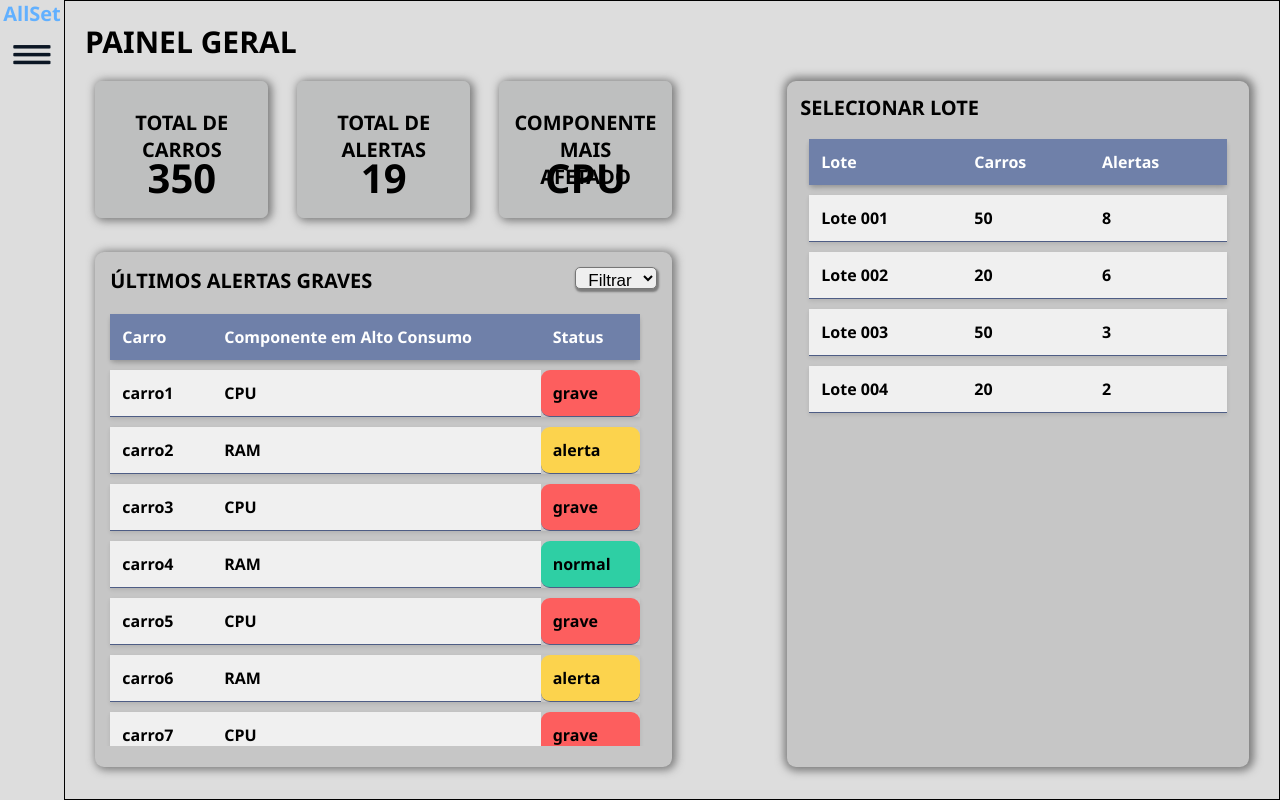
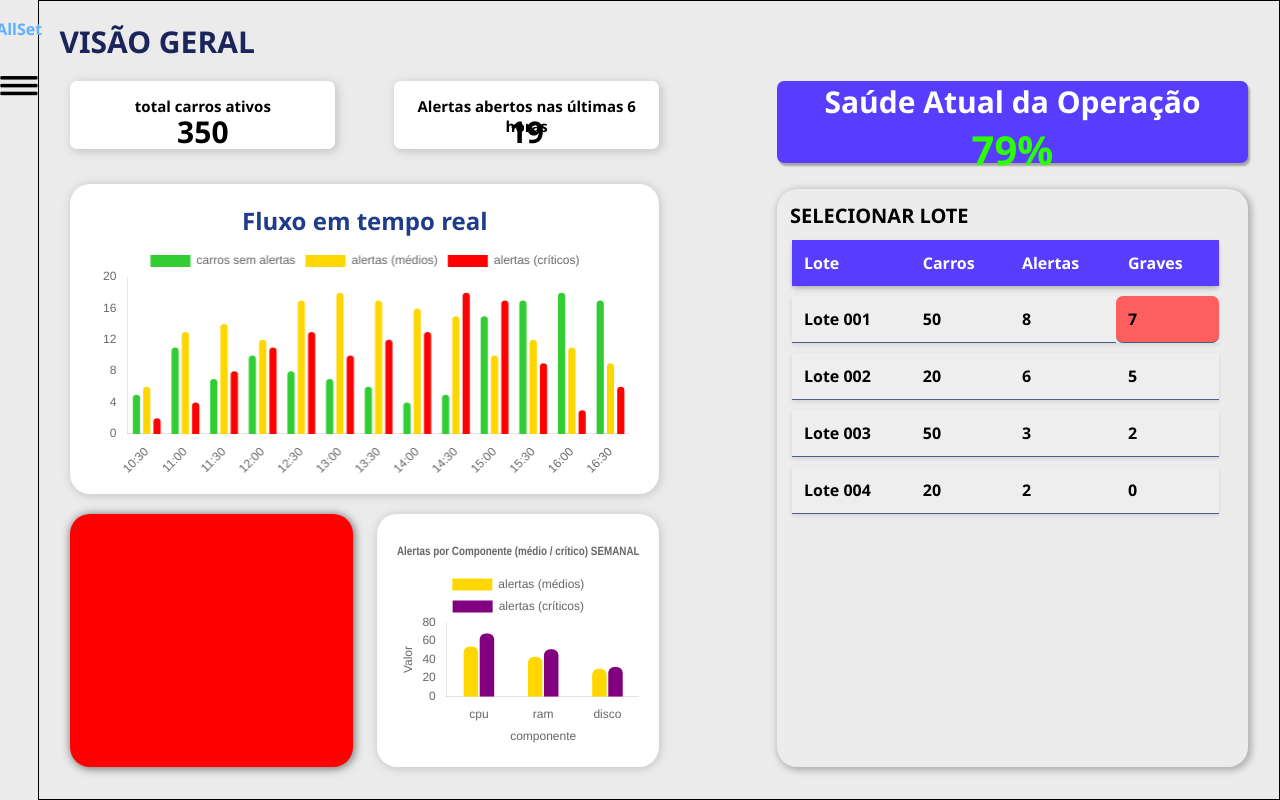
Before and after one commit to felipesmithdev/AllSet, a website: page public/dashboard_tecnico/monitoramento.html in a window 1280 px wide. Drawn offline with nearby package versions, Linux system fonts and the light colour scheme.

Commit message:
Adicionando algumas configurações dashboard do gerente de segurança

```diff
--- a/public/css/monitoramento.css
+++ b/public/css/monitoramento.css
@@ -14,7 +14,7 @@ body {
     height: 100vh;
     width: 100vw;
     font-family: 'Barlow', 'Segoe UI', 'Segoe UI', Tahoma, Geneva, Verdana, sans-serif;
-    background-color: #DDDDDD;
+    background-color: #EBEBEB;
     display: block;
 }
 
@@ -31,7 +31,7 @@ span {
 
 .secao-side {
     height: 100vh;
-    width: 5%;
+    width: 3%;
     display: flex;
     justify-content: center;
 }
@@ -46,8 +46,11 @@ span {
     z-index: 1100;
 }
 
+.logo{
+  padding: 18px;
+}
 .logo span {
-    font-size: 20px;
+    font-size: 16px;
 }
 
 
@@ -57,7 +60,7 @@ span {
 }
 
 #menu-bar {
-    color: #0B1624;
+    color: #000000;
     font-size: 25px;
     transform: scaleX(-1.7);
     padding: 5px;
@@ -185,10 +188,10 @@ span {
 }
 
 .conteudo-principal{
-  width: 95% !important;
+  width: 97% !important;
   height: 100vh !important;
   color: white !important;
-  background-color: #DDDDDD !important;
+  background-color: #EBEBEB !important;
   overflow: hidden !important;
   border: solid 0.2px black;
   display: flex;
@@ -201,7 +204,7 @@ span {
   height: 10%;
   padding: 20px;
   & span{
-    color: #000000;
+    color: #1B2559;
     font-weight: 800;
     font-size: 30px;
   }
@@ -226,28 +229,29 @@ span {
   width: 40%;
   height: 100%;
   display: flex;
-  /* justify-content: space-between; */
+  justify-content: space-between;
   flex-direction: column;
   align-items: center;
-  background-color: #C6C6C6;
-  border-radius: 9px;
-  box-shadow: 1px 0px 8px 4px #7c7c7c;
+  /* border: solid 1px black; */
+  /* background-color: #FFFFFF; */
+  /* border-radius: 9px; */
+  /* box-shadow: 1px 0px 8px 4px #7c7c7c; */
 }
 
 .kpi_container{
   width: 100%;
-  height: 20%;
+  height: 10%;
   display: flex;
   justify-content: space-between;
 }
 
 .kpi_1{
-  width: 30%;
+  width: 45%;
   height: 100%;
-  background-color: rgba(132, 133, 135, 0.345);
+  background-color: #FFFFFF;
   /* opacity: 0.1; */
   border-radius: 7px;
-  box-shadow: 2px 1px 8px 2px #7c7c7c;
+  box-shadow: 2px 2px 8px 1px rgb(199, 199, 199);
   display: flex;
   flex-direction: column;
   justify-content: space-around;
@@ -257,27 +261,37 @@ span {
 
 .carros_container{
   width: 100%;
-  height: 75%;
-  background-color: #C6C6C6;
-  border-radius: 9px;
+  height: 85%;
+  background-color: transparent;
+  /* border-radius: 9px; */
   display: flex;
   flex-direction: column;
-  box-shadow: 2px 1px 8px 2px #7c7c7c;
+  /* box-shadow: 2px 1px 8px 2px #7c7c7c; */
+  gap: 20px;
 }
 
-.titulo_carros{
+.irmao_carro{
   width: 100%;
-  border-radius: 9px;
-  height: 10%;
+  border-radius: 20px;
+  height: 55%;
+  /* border: solid 1px #000000; */
+  background-color: #FFFFFF;
+  box-shadow: 1px 1px 8px 1px rgb(199, 199, 199);
   display: flex;
+  flex-direction: column;
+  overflow: hidden;
+}
+
+.irmao_carro_baixo{
+  width: 100%;
+  height: 45%;
+  background-color: transparent;
+  /* border-radius: 9px; */
+  display: flex;
+  flex-direction: row;
+  /* box-shadow: 2px 1px 8px 2px #7c7c7c; */
+  gap: 20px;
   justify-content: space-between;
-  padding: 15px;
-
-  & span {
-    font-size: 20px;
-    color: #000000;
-    font-weight: 700;
-  }
 }
 
 .titulo_lotes{
@@ -309,7 +323,7 @@ span {
 }
 
 .tabela_lotes thead {
-  background-color: #6f80a9;
+  background-color: #583DFF;
   position: sticky;
   top: 0;
   z-index: 2;
@@ -325,7 +339,7 @@ span {
 
 .tabela_lotes tbody tr td {
   cursor: pointer;
-  background-color: #f0f0f0;
+  background-color: #EEEEEE;
   color: #000000;
   padding: 12px;
   font-weight: 600;
@@ -339,6 +353,7 @@ span {
 table.tabela_lotes tbody tr.selecionado:hover td {
   background-color: #6b7789 !important;
   color: #ffffff;
+  border-radius: 0px;
 }
 
 .tabela_lotes tr {
@@ -357,100 +372,140 @@ table.tabela_lotes tbody tr.selecionado:hover td {
   cursor: pointer;
 }
 
-.tabela_container_carros{
-  height: 86%;
-  width: 97%;
-  overflow-y: auto;
-  overflow-x: hidden;
-  padding-inline: 15px;
-  border-radius: 10px;
-}
-
-
-.tabela_carros {
-  width: 100%;
-  border-spacing: 0 10px;
-  border-collapse: separate;
-  background-color: transparent;
-}
-
-.tabela_carros thead {
-  background-color: #6f80a9;
-  position: sticky;
-  top: 0;
-  z-index: 2;
-  box-shadow: 0px 4px 6px -2px rgba(0,0,0,0.2);
-}
-
-.tabela_carros thead th {
-  color: #ffffff;
-  padding: 12px;
-  text-align: left;
-
-}
-
-.tabela_carros tbody tr td {
-  cursor: pointer;
-  background-color: #f0f0f0;
-  color: #000000;
-  padding: 12px;
-  font-weight: 600;
-  text-align: left;
-  border-radius: 0px;
-  border: none;
-  box-shadow: none;
-  border-bottom: 1px solid #4e5d85;
-}
-
-table.tabela_carros tbody tr.selecionado:hover td {
-  background-color: #0B1624 !important;
-}
-
-.tabela_carros tr {
-  box-shadow: 0 2px 4px rgba(0, 0, 0, 0.1);
-}
-
-.status.critico {
-  background-color: #FD5E5E;
-  font-weight: bold;
-  border-radius: 9px;
-}
-
-.status.alerta {
-  background-color: #FCD34D;
-  font-weight: bold;
-  border-radius: 9px;
-}
-
-.status.normal {
-  background-color: #08d19ccc;
-  border-radius: 9px;
-  font-weight: bold;
-}
-
-table.tabela_carros tbody tr.selecionado:hover td {
-  background-color: #6b7789 !important;
-  border-radius: 0px;
-  color: #ffffff;
-}
-
 .kpi_1 .kpi_top{
   padding: 15px;
   width: 100%;
   height: 20%;
-  font-size: 20px;
+  font-size: 15px;
   text-align: center;
+  & span{
+    font-weight: 600;
+    color: #000000;
+  }
+}
+
+.kpi_1 .kpi_mid{
+  /* padding: 10px; */
+  font-size: 30px;
   & span{
     font-weight: 900;
     color: #000000;
   }
 }
 
-.kpi_1 .kpi_mid{
-  /* padding: 10px; */
-  font-size: 40px;
-  & span{
-    font-weight: 900;
-    color: #000000;
+
+.modal_carro{
+  color: #000000;
+    width: 9000px !important;
+    height: 700px !important;
+    max-width: none !important; /* evita o limite padrão do jSuites */
+
+}
+
+.modal_carro span {
+  color: #000000;
+}
+
+.bar_componentes{
+  /* border: solid 1px black; */
+  background-color: #FFFFFF;
+  width: 48%;
+  display: flex;
+  align-items: center;
+  justify-content: center;
+  height: 100%;
+  border-radius: 20px;
+  box-shadow: 1px 1px 8px 1px rgb(199, 199, 199);
+}
+
+.pop_alerta{
+  background-color: rgb(255, 0, 0);
+  width: 48%;
+  height: 100%;
+  border-radius: 20px;
+  box-shadow: 1px 1px 8px 1px rgb(118, 118, 118);
+}
+.titulo_grafico_bar{
+  height: 10%;
+  width: 100%;
+}
+.div_grafico_tempo_real{
+  width: 100%;
+  display: flex;
+  position: relative;
+  /* align-items: center; */
+  padding: 30px;
+  justify-content: center;
+  height: 95%;
+  /* height: 90%; */
+
+  & canvas {
+      width: 100%;
+      height: 20%;
+      /* padding: 0px; */
+
+    }
+}
+
+.div_grafico_componentes {
+  width: 100%;
+  display: flex;
+  position: relative;
+  /* align-items: center; */
+  padding: 20px;
+  align-items: center;
+  justify-content: center;
+  height: 100%;
+
+  & canvas {
+      width: 100%;
+      /* padding: 100px; */
+    }
+}
+
+.content_irmao {
+  width: 100%;
+  height: 100%;
+  display: flex;
+  flex-direction: column;
+  gap: 26px;
+}
+
+.kpi_saude{
+  width: 100%;
+  height: 12%;
+  /* border: solid 1px green; */
+  border-radius: 7px;
+  background-color: #583DFF;
+  box-shadow: 2px 3px 2px 0px #a5a5a6;
+  display: flex;
+  align-items: center;
+  flex-direction: column;
+
+  & .titulo_saude{
+    font-size: 30px;
+    font-weight: 700;
+  }
+
+  & .valor_saude{
+    font-size: 40px;
+    font-weight: 600;
+    color: #2bff00;
   }
 }
+
+.content_lotes{
+  width: 100%;
+  height: 85%;
+  display: flex;
+  flex-direction: column;
+  background-color: #ececec;
+  border-radius: 20px;
+  box-shadow: 2px 2px 6px 2px #b3b3b3;
+  /* border: solid 1px black; */
+}
+
+td.status_lote{
+  background-color: #FD5E5E !important;
+  border-radius: 7px !important;
+}
--- a/public/dashboard_tecnico/monitoramento.html
+++ b/public/dashboard_tecnico/monitoramento.html
@@ -8,6 +8,9 @@
     <link rel="website icon" type="png" href="../assets/img/logoAllSet.png" />
     <script src="https://cdn.jsdelivr.net/npm/chart.js"></script>
      <script src="../js/sessao.js"></script>
+  <!-- parte do modal -->
+     <script src="https://cdn.jsdelivr.net/npm/chart.js"></script>
+
     <link
     rel="stylesheet"
     href="https://cdnjs.cloudflare.com/ajax/libs/font-awesome/5.15.4/css/all.min.css"
@@ -24,110 +27,48 @@
     </div>
 
     <main class="conteudo-principal">
-      <div class="titulo_dash"> <span>PAINEL GERAL</span></div>
+      <div class="titulo_dash"> <span>VISÃO GERAL</span></div>
       <div class="pai_container">
         <div class="filho_container">
             <div class="kpi_container">
                 <div class="kpi_1">
-                    <div class="kpi_top"><span>TOTAL DE CARROS</span></div>
+                    <div class="kpi_top"><span>total carros ativos</span></div>
                     <div class="kpi_mid"><span>350</span></div>
                 </div>
                 <div class="kpi_1">
-                    <div class="kpi_top"><span>TOTAL DE ALERTAS</span></div>
+                    <div class="kpi_top"><span>Alertas abertos nas últimas 6 horas</span></div>
                     <div class="kpi_mid"><span>19</span></div>
-                </div>
-                <div class="kpi_1">
-                    <div class="kpi_top"><span>COMPONENTE MAIS AFETADO</span></div>
-                    <div class="kpi_mid"><span>CPU</span></div>
                 </div>
             </div>
             <div class="carros_container">
-                <div class="titulo_carros">
-                    <span>ÚLTIMOS ALERTAS GRAVES</span>
-                    <select class="filtrar_carro" name="Filtrar" id="">
-                        <option selected disabled value="Filtrar">Filtrar</option>
-                        <option value="status">Status</option>
-                        <option value="Cpu">CPU</option>
-                        <option value="Ram">RAM</option>
-                    </select>
+                <div class="irmao_carro">
+                  <div class="titulo_grafico_bar">
+                    <h2 style="text-align:center; color:#1f3c88;">Fluxo em tempo real</h2>
                   </div>
-                <div class="tabela_container_carros">
-                    <table class="tabela_carros">
-                <thead>
-                    <tr>
-                    <th>Carro</th>
-                    <th>Componente em Alto Consumo</th>
-                    <th>Status</th>
-                    </tr>
-                </thead>
-                <tbody>
-                    <tr class="selecionado">
-                    <td>carro1</td>
-                    <td>CPU</td>
-                    <td class="status critico">grave</td>
-                    </tr>
-                    <tr class="selecionado">
-                    <td>carro2</td>
-                    <td>RAM</td>
-                    <td class="status alerta">alerta</td>
-                    </tr>
-                    <tr class="selecionado">
-                    <td>carro3</td>
-                    <td>CPU</td>
-                    <td class="status critico">grave</td>
-                    </tr>
-                    <tr class="selecionado">
-                    <td>carro4</td>
-                    <td>RAM</td>
-                    <td class="status normal">normal</td>
-                    </tr>
-                    <tr class="selecionado">
-                    <td>carro5</td>
-                    <td>CPU</td>
-                    <td class="status critico">grave</td>
-                    </tr>
-                    <tr class="selecionado">
-                    <td>carro6</td>
-                    <td>RAM</td>
-                    <td class="status alerta">alerta</td>
-                    </tr>
-                    <tr class="selecionado">
-                    <td>carro7</td>
-                    <td>CPU</td>
-                    <td class="status critico">grave</td>
-                    </tr>
-                    <tr class="selecionado">
-                    <td>carro8</td>
-                    <td>RAM</td>
-                    <td class="status normal">normal</td>
-                    </tr>
-                    <tr class="selecionado">
-                    <td>carro9</td>
-                    <td>CPU</td>
-                    <td class="status critico">grave</td>
-                    </tr>
-                    <tr class="selecionado">
-                    <td>carro10</td>
-                    <td>RAM</td>
-                    <td class="status alerta">alerta</td>
-                    </tr>
-                    <tr class="selecionado">
-                    <td>carro11</td>
-                    <td>CPU</td>
-                    <td class="status critico">grave</td>
-                    </tr>
-                    <tr class="selecionado">
-                    <td>carro12</td>
-                    <td>RAM</td>
-                    <td class="status normal">normal</td>
-                    </tr>
-                </tbody>
-            </table>
+                    <div class="div_grafico_tempo_real">
+                      <canvas id="fluxoChart"></canvas>
+                    </div>
+                </div>
+                <div class="irmao_carro_baixo">
+                  <div class="pop_alerta"></div>
+                  <div class="bar_componentes">
+                    <div class="div_grafico_componentes">
+                      <canvas id="componente_char"></canvas>
+                    </div>
+                  </div>
                 </div>
             </div>
         </div>
         <div class="irmao_container">
-            <div class="titulo_lotes"><span>SELECIONAR LOTE</span></div>
+          <div class="content_irmao">
+            <div class="kpi_saude">
+              <span class="titulo_saude">Saúde Atual da Operação</span>
+              <span class="valor_saude">79%</span>
+            </div>
+            <div class="content_lotes">
+              <div class="titulo_lotes">
+              <span>SELECIONAR LOTE</span>
+              </div>
               <div class="tabela_container">
                 <table class="tabela_lotes">
                   <thead>
@@ -135,6 +76,7 @@
                       <th>Lote</th>
                       <th>Carros</th>
                       <th>Alertas</th>
+                      <th>Graves</th>
                       </tr>
                   </thead>
                  <tbody>
@@ -142,27 +84,34 @@
                       <td>Lote 001</td>
                      <td>50</td>
                      <td>8</td>
+                     <td class="status_lote">7</td>
                      </tr>
                      <tr class="selecionado">
                      <td>Lote 002</td>
                      <td>20</td>
                      <td>6</td>
+                     <td>5</td>
                      </tr>
                      <tr class="selecionado">
                      <td>Lote 003</td>
                      <td>50</td>
                      <td>3</td>
+                     <td>2</td>
                      </tr>
                      <tr class="selecionado">
                      <td>Lote 004</td>
                      <td>20</td>
                      <td>2</td>
+                     <td>0</td>
                      </tr>
                   </tbody>
              </table>
              </div>
              </div>
             </div>
+         </div>
+        </div>
+
     </main>
   </div>
 
@@ -185,6 +134,138 @@
   <div id="fundo-preto" class="fundo-preto"></div>
 
   <script>
+
+
+    // grafico de barras tempo real
+    const ctx = document.getElementById('fluxoChart').getContext('2d');
+    const fluxoChart = new Chart(ctx, {
+      type: 'bar',
+      data: {
+        labels: [
+          '10:30', '11:00', '11:30', '12:00', '12:30', '13:00', '13:30',
+          '14:00', '14:30', '15:00', '15:30', '16:00', '16:30'
+        ],
+        datasets: [
+          {
+            label: 'carros sem alertas',
+            backgroundColor: 'limegreen',
+            data: [5, 11, 7, 10, 8, 7, 6, 4, 5, 15, 17, 18, 17],
+            barPercentage: 0.7,
+            borderRadius: 6,
+
+          },
+          {
+            label: 'alertas (médios)',
+            backgroundColor: 'gold',
+            data: [6, 13, 14, 12, 17, 18, 17, 16, 15, 10, 12, 11, 9],
+            barPercentage: 0.7,
+            borderRadius: 6
+          },
+          {
+            label: 'alertas (críticos)',
+            backgroundColor: 'red',
+            data: [2, 4, 8, 11, 13, 10, 12, 13, 18, 17, 9, 3, 6],
+            barPercentage: 0.7,
+            borderRadius: 6
+          }
+        ]
+      },
+      options: {
+        responsive: true,
+        maintainAspectRatio: false,
+        plugins: {
+          legend: {
+            position: 'top'
+          }
+        },
+        scales: {
+          x: {
+            stacked: false,
+            grid: {
+              display: false
+            },
+            ticks: {
+              autoSkip: false,
+              maxRotation: 45,
+              minRotation: 45
+            }
+          },
+          y: {
+            beginAtZero: true,
+            max: 20,
+            stacked: false,
+            grid: {
+              display: false
+            }
+          }
+        }
+      }
+    });
+
+
+    // grafico de barra do comoponente por alerta
+const ctx2 = document.getElementById('componente_char').getContext('2d');
+const componentes_char = new Chart(ctx2, {
+  type: 'bar',
+  data: {
+    labels: ['cpu', 'ram', 'disco'],
+    datasets: [
+      {
+        label: 'alertas (médios)',
+        data: [54, 43, 30],
+        backgroundColor: 'gold',
+        borderRadius: 6,
+        barPercentage: 0.9,
+        categoryPercentage: 0.5
+      },
+      {
+        label: 'alertas (críticos)',
+        data: [68, 51, 32],
+        backgroundColor: 'purple',
+        borderRadius: 6,
+        barPercentage: 0.9,
+        categoryPercentage: 0.5
+      }
+    ]
+  },
+  options: {
+    responsive: true,
+    maintainAspectRatio: false,
+    plugins: {
+      legend: {
+        position: 'top'
+      },
+      title: {
+        display: true,
+        text: 'Alertas por Componente (médio / crítico)\nSEMANAL'
+      }
+    },
+    scales: {
+      x: {
+        grid: {
+          display: false
+        },
+        title: {
+          display: true,
+          text: 'componente'
+        }
+      },
+      y: {
+        beginAtZero: true,
+        title: {
+          display: true,
+          text: 'Valor'
+        },
+        grid: {
+          display: false,
+          color: '#e0e0e0'
+        }
+      }
+    }
+  }
+});
+
+
     document.getElementById("menu-bar").addEventListener("click", function () {
       const sidebar = document.querySelector(".side-bar");
       const fundoPreto = document.querySelector(".fundo-preto");
```
Lines whose indentation alone changed are shown as unchanged.
